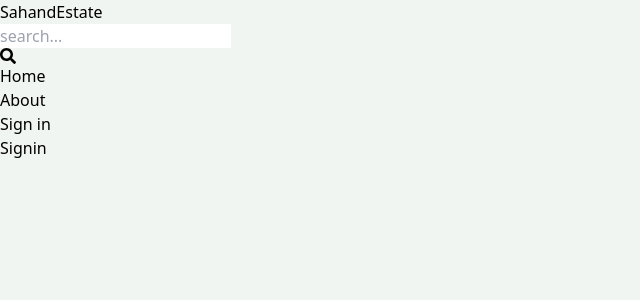
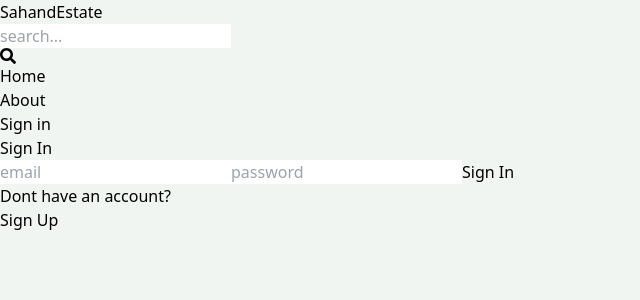
Before and after one commit to Mathew-Pio/MERN-REALESTATE, a React (Vite) app in the folder client/: page /sign-in in a window 1280 px wide. Shown: the top 300 px of the page, without its empty margins (0-640 px from the left). Built offline with nearby package versions, Linux system fonts and the light colour scheme.

Commit message:
Login function implemented

```diff
--- /dev/null
+++ b/client/context/AuthContext.jsx
@@ -0,0 +1,40 @@
+import { useContext, useEffect, useReducer, createContext } from "react";
+
+const initialState = {
+    id: null,
+    token:null
+}
+
+export const authContext = createContext(initialState);
+
+const authReducer = (state, action) => {
+    switch(action.type){
+        case 'LOGIN_START':
+        return {
+            id: null,
+            token:null
+        };
+
+        case 'LOGIN_SUCCESS':
+        return {
+            id:action.payload.id,
+            token: action.payload.token
+        }
+
+        case 'LOGOUT':
+        return {
+            id:null,
+            token:null
+        }
+
+        default:
+        return state;
+    }
+}
+
+export const AuthContextProvider = ({children}) => {
+    const [state, dispatch] = useReducer(authReducer, initialState)
+    return <authContext.Provider value={{id:state.id, token:state.token, dispatch}}>
+        {children}
+    </authContext.Provider>
+}
--- a/client/src/main.jsx
+++ b/client/src/main.jsx
@@ -2,9 +2,12 @@
 import ReactDOM from 'react-dom/client'
 import App from './App.jsx'
 import './index.css'
+import { AuthContextProvider } from '../context/AuthContext.jsx'
 
 ReactDOM.createRoot(document.getElementById('root')).render(
   <React.StrictMode>
+    <AuthContextProvider>
     <App />
+    </AuthContextProvider>
   </React.StrictMode>,
 )
--- a/client/src/pages/Signin.jsx
+++ b/client/src/pages/Signin.jsx
@@ -1,7 +1,76 @@
 import React from 'react'
+import { Link, useNavigate } from 'react-router-dom'
+import { useState, useContext } from 'react'
+import {authContext} from '../../context/AuthContext.jsx'
 
 export default function Signin() {
+  const [formData, setFormData] = useState({});
+  const [error, setError] = useState(null);
+  const [loading, setLoading] = useState(false)
+  const navigate = useNavigate();
+  const {dispatch} = useContext(authContext)
+  const handleChange = (e) => {
+    setFormData(
+      {
+        ...formData,
+        [e.target.id]: e.target.value,
+      }
+    )
+  };
+  const handleSubmit = async (e) => {
+    e.preventDefault();
+    try{
+      setLoading(true);
+      const res = await fetch('/api/auth/login', {
+        method: 'POST',
+        headers: {
+          'Content-Type': 'application/json',
+        },
+        body: JSON.stringify(formData),
+      });
+      const data = await res.json();
+      if(data.success === false){
+        setLoading(false);
+        setError(data.message);
+        return;
+      }
+
+      dispatch({
+        type:'LOGIN_SUCCESS',
+        payload:{
+          id: data.data._id,
+          token: data.token
+        }
+      })
+
+      console.log(data, 'login data');
+      setLoading(false);
+      setError(null);
+      navigate('/');
+    }catch(error){
+      setLoading(false);
+      setError(error);
+      console.log(error);
+    }
+  };
+  console.log(formData);
   return (
-    <div>Signin</div>
+    <div className='p-3 max-w-lg mx-auto'>
+    <h1 className='text-3xl text-center font-semibold my-7'>Sign In</h1>
+    <form onSubmit={handleSubmit} className='flex flex-col gap-4'>
+      <input type='email' placeholder='email' className='border p-3 rounded-lg' id='email' onChange={handleChange} />
+      <input type='password' placeholder='password' className='border p-3 rounded-lg' id='password' onChange={handleChange} />
+      <button disabled={loading} className='bg-slate-700 text-white p-3 rounded-lg uppercase hover:opacity-95 disabled:opacity-80'>
+        {loading ? 'Loading...' : 'Sign In'}
+      </button>
+    </form>
+    <div className='flex gap-2 mt-5'>
+      <p>Dont have an account?</p>
+      <Link to={'/sign-up'}>
+        <span className='text-blue-700'>Sign Up</span>
+      </Link>
+    </div>
+    {error && <p className='text-red-500 mt-5'>(error)</p>}
+    </div>
   )
 }
--- a/client/src/pages/Signup.jsx
+++ b/client/src/pages/Signup.jsx
@@ -1,9 +1,12 @@
 import React from 'react'
-import { Link } from 'react-router-dom'
+import { Link, useNavigate } from 'react-router-dom'
 import { useState } from 'react'
 
 export default function Signup() {
-  const [formData, setFormData] = useState({})
+  const [formData, setFormData] = useState({});
+  const [error, setError] = useState(null);
+  const [loading, setLoading] = useState(false)
+  const navigate = useNavigate();
   const handleChange = (e) => {
     setFormData(
       {
@@ -14,8 +17,29 @@
   };
   const handleSubmit = async (e) => {
     e.preventDefault();
-    const res = await fetch('/api/auth/signup')
-  }
+    try{
+      setLoading(true);
+      const res = await fetch('/api/auth/signup', {
+        method: 'POST',
+        headers: {
+          'Content-Type': 'application/json',
+        },
+        body: JSON.stringify(formData),
+      });
+      const data = await res.json();
+      if(data.success === false){
+        setLoading(false);
+        setError(data.message);
+        return;
+      }
+      setLoading(false);
+      setError(null);
+      navigate('/sign-in');
+    }catch(error){
+      setLoading(false);
+      setError(error.message);
+    }
+  };
   console.log(formData);
   return (
     <div className='p-3 max-w-lg mx-auto'>
@@ -24,7 +48,9 @@
       <input type='text' placeholder='username' className='border p-3 rounded-lg' id='username' onChange={handleChange}  />
       <input type='email' placeholder='email' className='border p-3 rounded-lg' id='email' onChange={handleChange} />
       <input type='password' placeholder='password' className='border p-3 rounded-lg' id='password' onChange={handleChange} />
-      <button className='bg-slate-700 text-white p-3 rounded-lg uppercase hover:opacity-95 disabled:opacity-80'>Sign Up</button>
+      <button disabled={loading} className='bg-slate-700 text-white p-3 rounded-lg uppercase hover:opacity-95 disabled:opacity-80'>
+        {loading ? 'Loading...' : 'Sign Up'}
+      </button>
     </form>
     <div className='flex gap-2 mt-5'>
       <p>Have an account?</p>
@@ -32,6 +58,7 @@
         <span className='text-blue-700'>Sign in</span>
       </Link>
     </div>
+    {error && <p className='text-red-500 mt-5'>(error)</p>}
     </div>
   )
 }
--- /dev/null
+++ b/client/vite.config.js
@@ -0,0 +1,15 @@
+import { defineConfig } from 'vite';
+import react from '@vitejs/plugin-react-swc';
+
+// https://vitejs.dev/config/
+export default defineConfig({
+    server:{
+        proxy:{
+            '/api': {
+                target: 'http://localhost:3000',
+                secure: false
+            }
+        }
+    },
+    plugins: [react()],
+})
```
Also changed, not shown: 2 other files (tests, documents, lock files or other folders).
